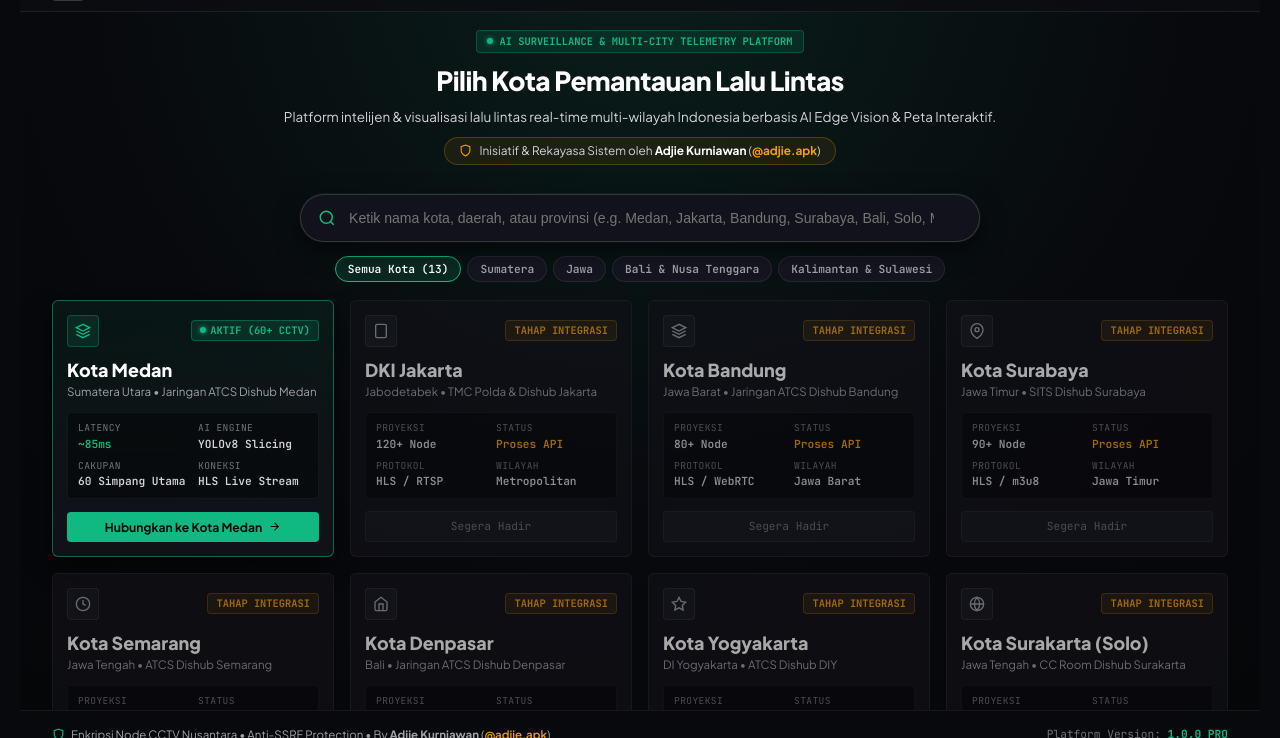
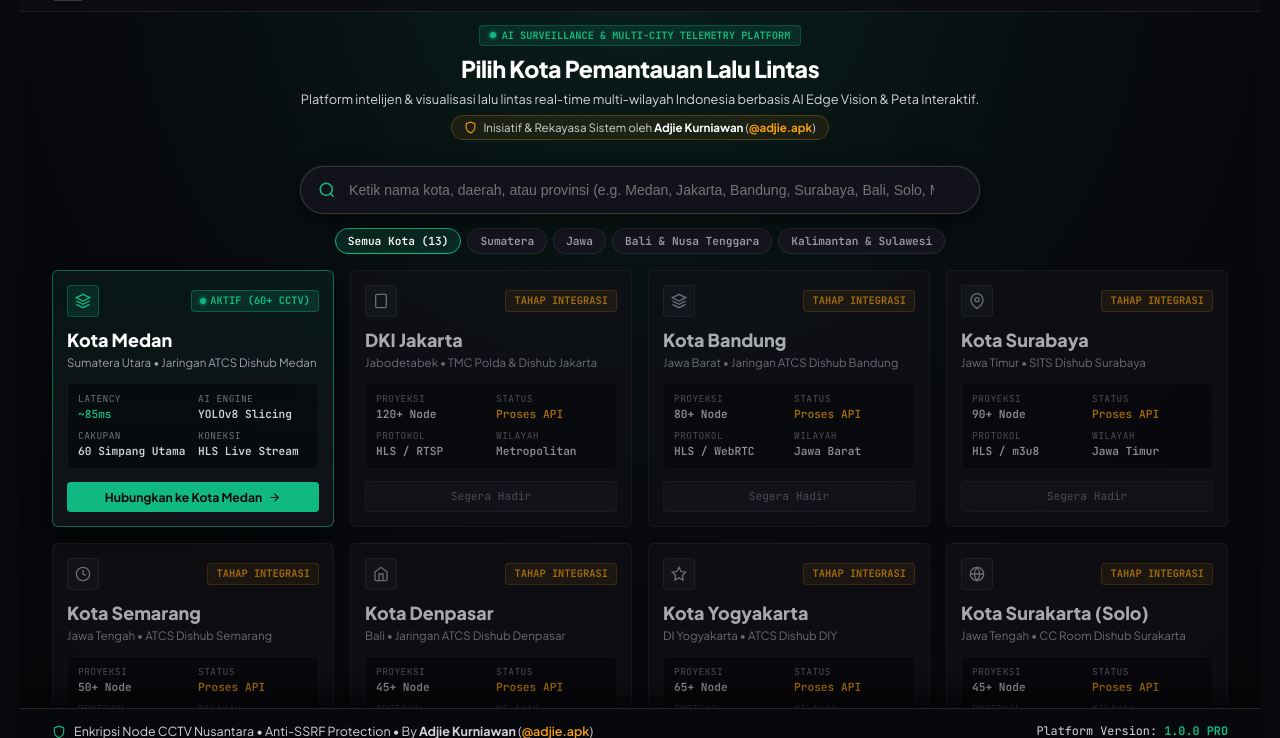
Before and after one commit to masadjie/cctv-medan-ai, a website: page public/index.html in a window 1280 px wide. Shown: the part 62-800 px from the top of the page. Drawn offline with nearby package versions, Linux system fonts and the light colour scheme.

Commit message:
style: Elevate city gateway footer with extra bottom padding, higher contrast text, and compact hero section for perfect viewport fitting

```diff
--- a/public/style.css
+++ b/public/style.css
@@ -3374,9 +3374,9 @@ body.light-theme .combobox-search-input {
   height: 14px;
 }
 
-/* Gateway Hero & Live Search Section */
+/* Gateway Hero & Live Search Section (Compact & Screen-Fit) */
 .city-gateway-hero-section {
-  padding: 1.1rem 2rem 0.5rem;
+  padding: 0.8rem 2rem 0.4rem;
   text-align: center;
   display: flex;
   flex-direction: column;
@@ -3389,49 +3389,49 @@ body.light-theme .combobox-search-input {
   align-items: center;
   gap: 6px;
   font-family: var(--font-mono);
-  font-size: 0.65rem;
+  font-size: 0.64rem;
   font-weight: 700;
   color: #10b981;
   background: rgba(16, 185, 129, 0.12);
   border: 1px solid rgba(16, 185, 129, 0.28);
-  padding: 3px 10px;
+  padding: 2px 10px;
   border-radius: var(--radius-xs);
-  margin-bottom: 8px;
+  margin-bottom: 6px;
 }
 
 .gateway-hero-heading {
-  font-size: 1.65rem;
+  font-size: 1.45rem;
   font-weight: 800;
   color: #ffffff;
   letter-spacing: -0.02em;
-  margin-bottom: 6px;
+  margin-bottom: 4px;
 }
 
 .gateway-hero-desc-group {
   display: flex;
   flex-direction: column;
   align-items: center;
-  gap: 10px;
+  gap: 6px;
   max-width: 720px;
-  margin-bottom: 0.6rem;
+  margin-bottom: 0.4rem;
 }
 
 .gateway-hero-desc {
-  font-size: 0.84rem;
+  font-size: 0.80rem;
   color: var(--text-body);
-  line-height: 1.5;
+  line-height: 1.4;
   text-align: center;
 }
 
 .hero-signature-chip {
   display: inline-flex;
   align-items: center;
-  gap: 7px;
+  gap: 6px;
   background: rgba(245, 158, 11, 0.08);
   border: 1px solid rgba(245, 158, 11, 0.25);
   border-radius: 999px;
-  padding: 4px 14px;
-  font-size: 0.74rem;
+  padding: 3px 12px;
+  font-size: 0.72rem;
   color: var(--text-body);
   transition: all 0.2s ease;
 }
@@ -3786,30 +3786,33 @@ body.light-theme .combobox-search-input {
   color: var(--text-muted);
 }
 
-/* Gateway Footer */
+/* Gateway Footer (Elevated & High Contrast) */
 .city-gateway-footer {
-  height: 48px;
-  min-height: 48px;
-  padding: 0 2rem;
-  background: #08090d;
-  border-top: 1px solid rgba(255, 255, 255, 0.06);
+  height: auto;
+  min-height: 50px;
+  padding: 12px 2rem 16px 2rem;
+  background: rgba(8, 9, 13, 0.98);
+  border-top: 1px solid rgba(255, 255, 255, 0.12);
   display: flex;
   justify-content: space-between;
   align-items: center;
-  font-size: 0.72rem;
-  color: var(--text-muted);
+  font-size: 0.78rem;
+  color: var(--text-body);
   flex-shrink: 0;
+  box-shadow: 0 -8px 24px rgba(0, 0, 0, 0.8);
+  position: relative;
+  z-index: 50;
 }
 
 .footer-left-security {
   display: flex;
   align-items: center;
-  gap: 6px;
+  gap: 8px;
 }
 
 .footer-left-security svg {
-  width: 13px;
-  height: 13px;
+  width: 14px;
+  height: 14px;
   color: #10b981;
 }
 
@@ -3821,8 +3824,8 @@ body.light-theme .combobox-search-input {
 
 .footer-right-stats {
   font-family: var(--font-mono);
-  font-size: 0.70rem;
-  color: var(--text-faint);
+  font-size: 0.74rem;
+  color: var(--text-body);
 }
 
 .footer-right-stats b {
```
